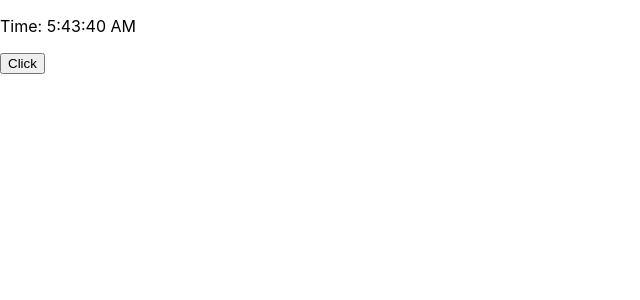
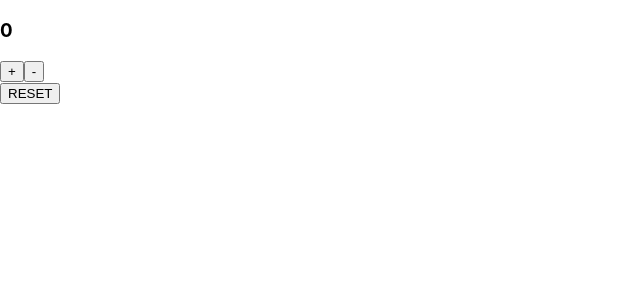
Before and after one commit to Rangerslider/React_Hooks, a React (Create React App) app: page / in a window 1280 px wide. Shown: the top 300 px of the page, without its empty margins (0-640 px from the left). Built offline with nearby package versions, Linux system fonts and the light colour scheme.

Commit message:
reviseBasic

```diff
--- a/src/App.js
+++ b/src/App.js
@@ -1,7 +1,8 @@
 import "./assets/Style/App.css";
 // import BasicUseEffect from "./components/BasicUseEffect";
 // import AdvanceUseEffect from "./components/AdvancedUseEffect";
-import CounterBrowser from "./components/CountBrowser";
+// import CounterBrowser from "./components/CountBrowser";
+import UseEffectRevise from "./components/UseEffectRevise";
 
 
 function App() {
@@ -9,7 +10,8 @@ function App() {
   return (
     // <BasicUseEffect/>
     // <AdvanceUseEffect/>
-    <CounterBrowser/>
+    // <CounterBrowser/>
+    <UseEffectRevise/>
   );
 }
 
--- /dev/null
+++ b/src/components/UseEffectRevise.js
@@ -0,0 +1,40 @@
+import "../assets/Style/App.css";
+import { useState } from 'react'
+import Nuri from '../extra/fame'
+
+const Counter = () => {
+  const [count, updateCount] = useState(0)
+
+  const incrementCount = () => {
+    // console.log("Incrementing count:", count + 1);
+    updateCount(count + 1);
+}
+
+const decrementCount = () => {
+  if (count > 0) {
+      // console.log("Decrementing count:", count - 1);
+      updateCount(count - 1);
+  }
+}
+
+  return (
+    <div className="counter">
+      {count === 5 ? (
+        <Nuri />
+      ) : (
+        <div>
+          <h3>{count}</h3>
+          <div className="button-container">
+            <button onClick={incrementCount}>+</button>
+            <button onClick={decrementCount}>-</button>
+          </div>
+        </div>
+      )}
+      <div>
+      <button onClick={() => updateCount(() => 0)}>RESET</button>
+      </div>
+    </div>
+  )
+}
+
+export default Counter;
--- /dev/null
+++ b/src/extra/fame.js
@@ -0,0 +1,28 @@
+import nuri from '../assets/Img/nuri.jpg';
+import { useEffect } from 'react'
+
+const Nuri = () => {
+  useEffect(() => {
+    console.log('Mounted the box!')
+    return () => {
+      console.log('Unmounted the box => Cleaned up any side effects')
+    }
+  }, [])
+
+  return (
+    // <iframe
+    //   width="560"
+    //   height="315"
+    //   src="https://www.youtube.com/embed/VwCyii5GJk&t=1925s"
+    //   title="YouTube video player"
+    //   frameBorder="0"
+    //   allow="accelerometer; autoplay; clipboard-write; encrypted-media; gyroscope; picture-in-picture"
+    //   allowFullScreen
+    // ></iframe>
+  <div>
+    <img src={nuri} style={{ width: '300px', height: '250px' }}/>
+  </div>
+  )
+}
+
+export default Nuri;
```
Also changed, not shown: src/assets/Style/App.css (+28 -0 lines).
